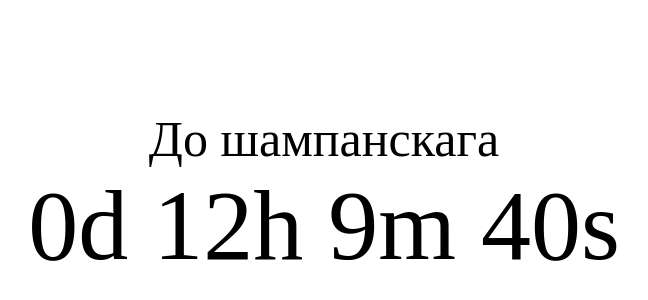
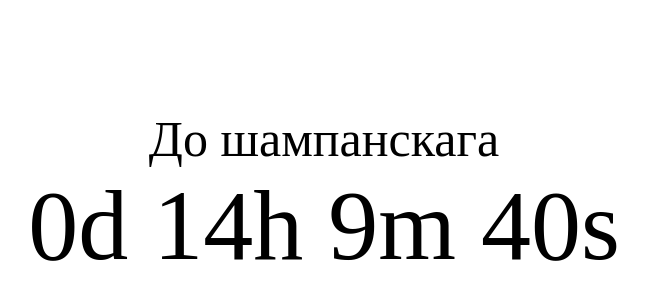
Before and after one commit to dalex-am/countdown, a plain HTML site: page index.html in a window 1280 px wide. Shown: the part 204-504 px from the top of the page, without its empty margins (316-964 px from the left). Drawn offline with Linux system fonts and the light colour scheme.

Commit message:
исправлено время до шампанскага

```diff
--- a/index.html
+++ b/index.html
@@ -11,7 +11,7 @@
 </div>
 
 <script>
-let countDownDate = new Date("Dec 25, 2023 10:00:00").getTime();
+let countDownDate = new Date("Dec 25, 2023 12:00:00").getTime();
 const now = new Date().getTime();
 const distance = countDownDate - now;
 const needDrink = distance < 0;
```
